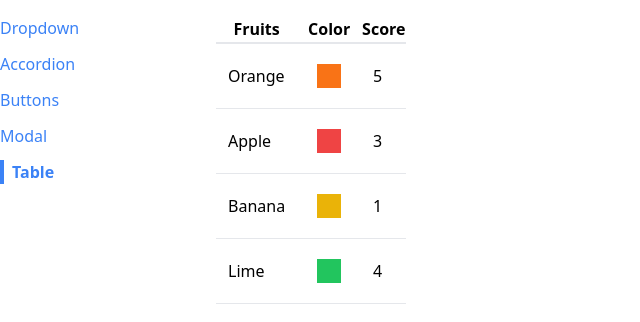
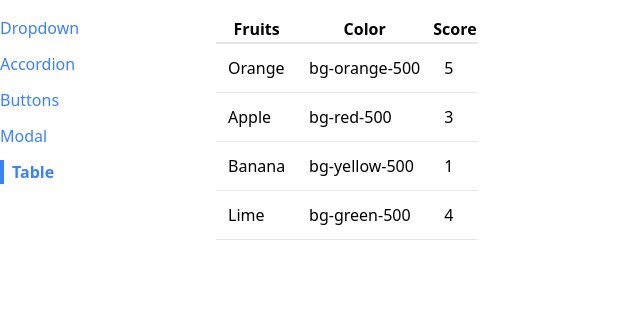
Before and after one commit to Alzubair98/comps, a React (Vite) app: page /table in a window 1280 px wide. Shown: the top 322 px of the page, without its empty margins (0-640 px from the left). Built offline with nearby package versions, Linux system fonts and the light colour scheme.

Commit message:
change the code, use config

```diff
--- a/src/component/Table.jsx
+++ b/src/component/Table.jsx
@@ -8,11 +8,11 @@
   const renderRows = data.map((fruit) => {
     return (
       <tr className="border-b" key={fruit.name}>
-        <td className="p-3">{fruit.name}</td>
+        <td className="p-3">{config[0].render(fruit)}</td>
         <td className="p-3">
-          <div className={` p-3 m-2 ${fruit.color}`}></div>
+          <div>{config[1].render(fruit)}</div>
         </td>
-        <td className="p-3">{fruit.score}</td>
+        <td className="p-3">{config[2].render(fruit)}</td>
       </tr>
     );
   });
```
